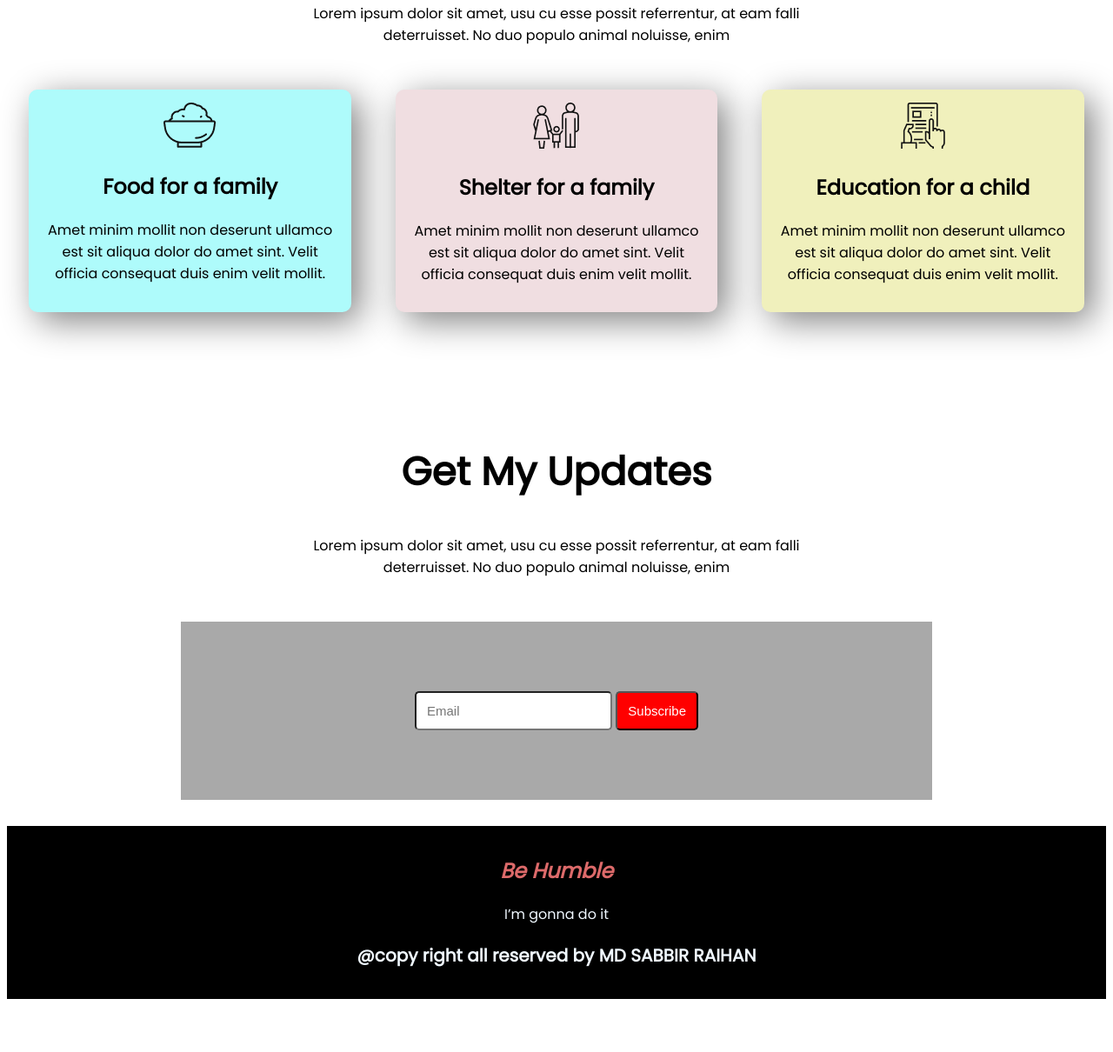
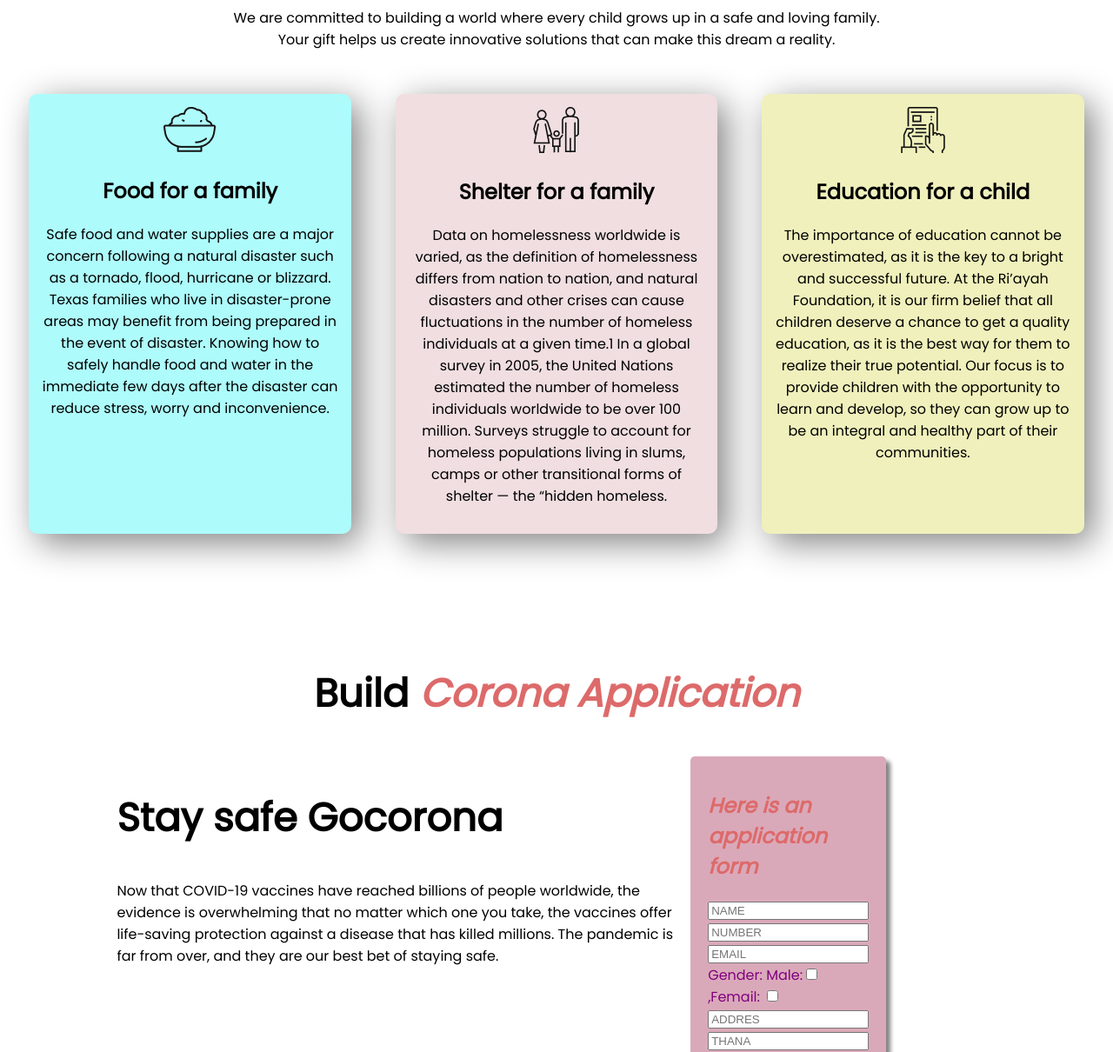
Before and after one commit to sabbirraihan/Assignment-1, a plain HTML site: page index.html in a window 1280 px wide. Shown: the part 1590-2800 px from the top of the page at 87% size. Before the commit the page ends 2747 px from the top, so only its background shows below. Drawn offline with Linux system fonts and the light colour scheme.

Commit message:
application form

```diff
--- a/index.html
+++ b/index.html
@@ -20,9 +20,8 @@
                 More In Need
             </h1>
             <h3>
-                Lorem ipsum dolor sit amet, usu cu esse possit referrentur, at eam falli
-                deterruisset. No duo populo animal noluisse, enim
-
+                Support local flood relief efforts run by trusted charities in Bangladesh. Donate online More ways to
+                give. Donate online More ways to give. LocationBangladesh.
             </h3>
             <a class="button" href=""> Donate Now</a>
 
@@ -34,8 +33,8 @@
                 Donate Today
             </h1>
             <p>
-                Lorem ipsum dolor sit amet, usu cu esse possit referrentur, at eam falli
-                deterruisset. <br> No duo populo animal noluisse, enim
+
+                98% of Donations you Contribute Goes Directly to Help Those in Need
 
             </p>
         </div>
@@ -52,37 +51,78 @@
     <section class="thirt-part">
 
         <h1>Our Donate Plan</h1>
-        <p>Lorem ipsum dolor sit amet, usu cu esse possit referrentur, at eam falli <br>
-            deterruisset. No duo populo animal noluisse, enim</p>
+        <p>We are committed to building a world where every child grows up in a
+
+            safe and loving family. <br> Your gift helps
+            us create innovative solutions that can make this dream a reality.</p>
         <div class="flex-box-container">
             <div id="food" class="donate-plan">
                 <img src="icons/food.png" alt="">
                 <h2>Food for a family</h2>
-                <p>Amet minim mollit non deserunt
-                    ullamco est sit aliqua dolor do amet
-                    sint. Velit officia consequat duis enim
-                    velit mollit.</p>
+                <p>Safe food and water supplies are a major concern following a natural disaster such as a tornado,
+                    flood, hurricane or blizzard. Texas families who live in disaster-prone areas may benefit from being
+                    prepared in the event of disaster. Knowing how to safely handle food and water in the immediate few
+                    days after the disaster can reduce stress, worry and inconvenience.</p>
             </div>
             <div id="shelter" class="donate-plan">
                 <img src="icons/shelter.png" alt="">
                 <h2>Shelter for a family</h2>
-                <p>Amet minim mollit non deserunt
-                    ullamco est sit aliqua dolor do amet
-                    sint. Velit officia consequat duis enim
-                    velit mollit.</p>
+                <p>Data on homelessness worldwide is varied, as the definition of homelessness differs from nation to
+                    nation, and natural disasters and other crises can cause fluctuations in the number of homeless
+                    individuals at a given time.1 In a global survey in 2005, the United Nations estimated the number of
+                    homeless individuals worldwide to be over 100 million. Surveys struggle to account for homeless
+                    populations living in slums, camps or other transitional forms of shelter — the “hidden homeless.
+                </p>
             </div>
             <div id="education" class="donate-plan">
                 <img src="icons/Frame-1.png" alt="">
                 <h2> Education for a child</h2>
-                <p>Amet minim mollit non deserunt
-                    ullamco est sit aliqua dolor do amet
-                    sint. Velit officia consequat duis enim
-                    velit mollit.</p>
+                <p>The importance of education cannot be overestimated, as it is the key to a bright and successful
+                    future. At the Ri’ayah Foundation, it is our firm belief that all children deserve a chance to get a
+                    quality education, as it is the best way for them to realize their true potential. Our focus is to
+                    provide children with the opportunity to learn and develop, so they can grow up to be an integral
+                    and healthy part of their communities.
+                </p>
             </div>
         </div>
 
 
     </section>
+
+    <section class="margin">
+        <h1 class="mis-h1">Build <span>Corona Application</span></h1>
+        <div class="top-p form-width">
+            <div>
+                <h1>Stay safe Gocorona</h1>
+                <p>Now that COVID-19 vaccines have reached billions of people worldwide, the evidence is overwhelming
+                    that no matter which one you take, the vaccines offer life-saving protection against a disease that
+                    has killed millions. The pandemic is far from over, and they are our best bet of staying safe.</p>
+            </div>
+            <div id="form" class="form-pad">
+                <h2> <span>Here is an application form</span></h2>
+                <form action="">
+                    <input placeholder="NAME" type="text"> <br>
+
+                    <input placeholder="NUMBER" type="number"> <br>
+                    <input placeholder="EMAIL" type="email"> <br>
+                    Gender: Male:<input type="checkbox" name="" id="">,Femail: <input type="checkbox" name="" id="">
+                    <br>
+                    <input placeholder="ADDRES" type="address"> <br>
+                    <input placeholder="THANA" type="text"> <br>
+                    <input placeholder="DISTRIC" type="text"> <br>
+                    <input id="submit" type="submit" value="Submit">
+                    <input id="submit" type="reset" value="Reset All">
+                </form>
+            </div>
+        </div>
+    </section>
+
+    <section>
+
+
+
+
+
         <section class="form-box">
             <h1>Get My Updates
             </h1>
--- a/style.css
+++ b/style.css
@@ -104,10 +104,42 @@ h3 {
     background-color: rgb(240, 240, 188);
 }
 
+.margin {
+    margin-bottom: 150px;
+    margin-top: 150px;
+}
+
+.mis-h1 {
+    text-align: center;
+}
+
+.top-p {
+    display: flex;
+}
+
+#form {
+    box-shadow: 5px 5px 5px gray;
+    background-color: rgb(218, 169, 185);
+    color: purple;
+    padding: 20px;
+    border-radius: 5PX;
+
+}
+
+.form-pad {
+    margin-left: 20px;
+}
+
+.form-width {
+    width: 70%;
+    padding-left: 10%;
+}
+
 .form-box {
     text-align: center;
     margin-top: 150px;
 }
+
 
 .form {
     background-color: darkgray;
@@ -118,6 +150,14 @@ h3 {
     margin-top: 50px;
 
 }
+
+#submit {
+    padding: 5px;
+    border-radius: 4px;
+    background-color: gold;
+    font-size: 16px;
+}
+
 
 .email {
 
```
Lines whose indentation alone changed are shown as unchanged.
